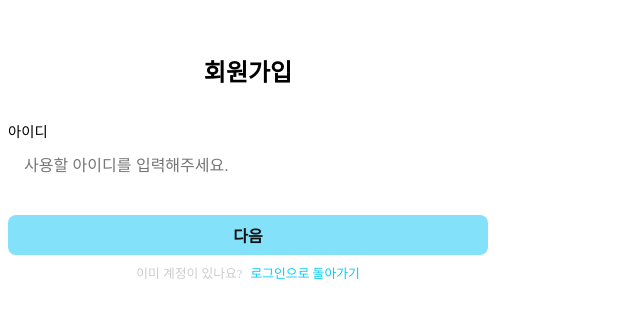
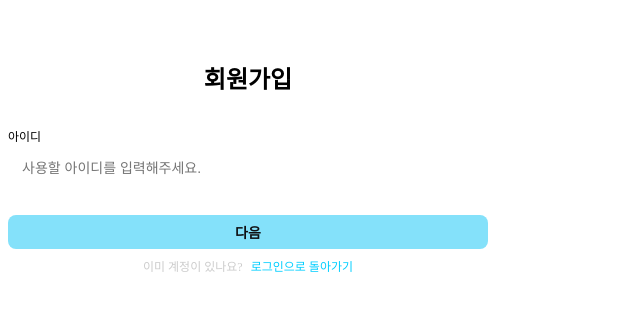
Before and after one commit to 38-lets-sopt-web/DagyeongHan, a React (Vite) app in the folder week4/homework/member-admin/: page /signup in a window 1280 px wide. Shown: the part 241-558 px from the top of the page, without its empty margins (0-640 px from the left). Built offline with nearby package versions, Linux system fonts and the light colour scheme; the HTML template or start-up script is replaced by a standard one.

Commit message:
fix: 스타일 변경

```diff
--- a/week4/homework/member-admin/src/components/Input.tsx
+++ b/week4/homework/member-admin/src/components/Input.tsx
@@ -24,5 +24,5 @@ const inputStyle = css`
   border: none;
   border-radius: 8px;
   font-weight: 500;
-  font-size: 1em;
+  font-size: 0.875em;
 `;
--- a/week4/homework/member-admin/src/components/mypage/Header.tsx
+++ b/week4/homework/member-admin/src/components/mypage/Header.tsx
@@ -7,7 +7,7 @@ export default function Header() {
     <div css={rootContainerStyle}>
       <div css={titleWrapStyle}>
         <h2 css={titleStyle}>SOPT MEMBERS</h2>
-        <span>안녕하세요, 한다경님!</span>
+        <span css={greetingTextStyle}>안녕하세요, 한다경님!</span>
       </div>
       <Tabs />
     </div>
@@ -36,3 +36,8 @@ const titleWrapStyle = css`
 const titleStyle = css`
   margin: 0;
 `;
+
+const greetingTextStyle = css`
+  font-weight: 500;
+  font-size: 0.875em;
+`;
--- a/week4/homework/member-admin/src/components/mypage/Tabs.tsx
+++ b/week4/homework/member-admin/src/components/mypage/Tabs.tsx
@@ -35,18 +35,21 @@ const btnStyle = css`
   background: none;
   color: #fff;
   font-weight: 500;
+  font-size: 0.825em;
   cursor: pointer;
 `;
 
 const linkStyle = css`
-  color: #84e1fa;
+  color: #fff;
   text-decoration: none;
   font-weight: 500;
+  font-size: 0.825em;
   padding: 0.5em 0.75em;
   border-radius: 0.5em;
 
   &.active {
-    background: #84e1fa;
-    color: #2e2e35;
+    font-weight: 700;
+    font-size: 0.825em;
+    color: #84e1fa;
   }
 `;
--- a/week4/homework/member-admin/src/components/signup/Id.tsx
+++ b/week4/homework/member-admin/src/components/signup/Id.tsx
@@ -30,6 +30,6 @@ const fieldStyle = css`
 `;
 
 const labelStyle = css`
-  font-size: 0.9em;
+  font-size: 0.75em;
   font-weight: 500;
 `;
--- a/week4/homework/member-admin/src/components/signup/Pw.tsx
+++ b/week4/homework/member-admin/src/components/signup/Pw.tsx
@@ -34,6 +34,6 @@ const fieldStyle = css`
 `;
 
 const labelStyle = css`
-  font-size: 0.9em;
+  font-size: 0.75em;
   font-weight: 500;
 `;
--- a/week4/homework/member-admin/src/components/signup/UserInfo.tsx
+++ b/week4/homework/member-admin/src/components/signup/UserInfo.tsx
@@ -42,6 +42,6 @@ const fieldStyle = css`
 `;
 
 const labelStyle = css`
-  font-size: 0.9em;
+  font-size: 0.7em;
   font-weight: 500;
 `;
--- a/week4/homework/member-admin/src/pages/Login.tsx
+++ b/week4/homework/member-admin/src/pages/Login.tsx
@@ -66,7 +66,7 @@ const fieldStyle = css`
 `;
 
 const labelStyle = css`
-  font-size: 0.9em;
+  font-size: 0.75em;
   font-weight: 500;
 `;
 
@@ -84,7 +84,7 @@ const loginBtnStyle = css`
   border: none;
   border-radius: 8px;
   font-weight: 700;
-  font-size: 1em;
+  font-size: 0.875em;
   background: #84e1fa;
   color: #0F1012;
   cursor: pointer;
@@ -93,6 +93,6 @@ const loginBtnStyle = css`
 const toSignUpStyle = css`
   text-decoration: none;
   color: #00ceff;
-  font-size: 0.8em;
+  font-size: 0.75em;
   font-weight: 500;
 `;
--- a/week4/homework/member-admin/src/pages/SignUp.tsx
+++ b/week4/homework/member-admin/src/pages/SignUp.tsx
@@ -72,7 +72,7 @@ const loginBtnStyle = css`
   border: none;
   border-radius: 8px;
   font-weight: 700;
-  font-size: 1em;
+  font-size: 0.875em;
   background: #84e1fa;
   color: #0F1012;
   cursor: pointer;
@@ -87,13 +87,13 @@ const routeWrapStyle = css`
 const messageStyle = css`
   text-decoration: none;
   color: #ccc;
-  font-size: 0.8em;
+  font-size: 0.75em;
   font-weight: 500;
 `;
 
 const toLinkStyle = css`
   text-decoration: none;
   color: #00ceff;
-  font-size: 0.8em;
+  font-size: 0.75em;
   font-weight: 500;
 `;
```
